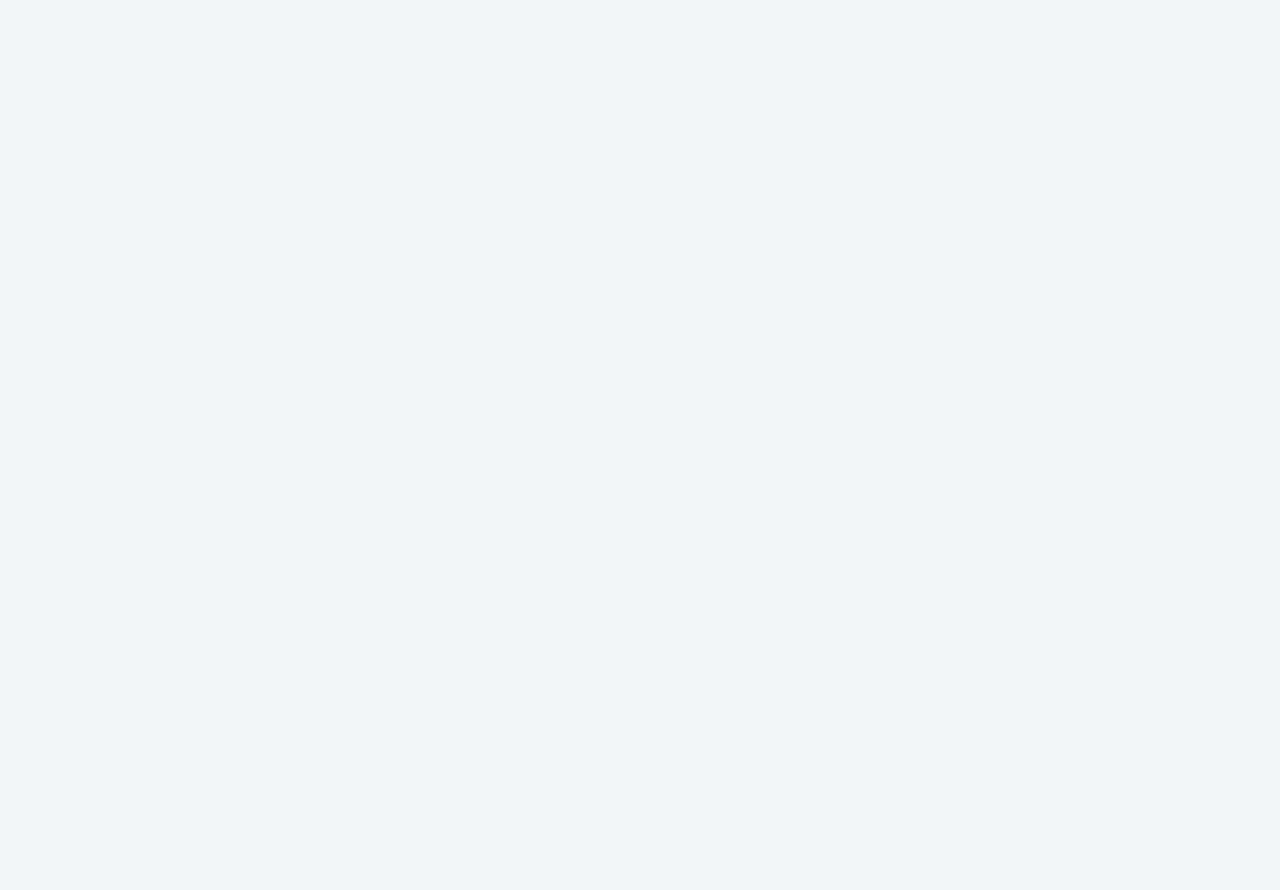
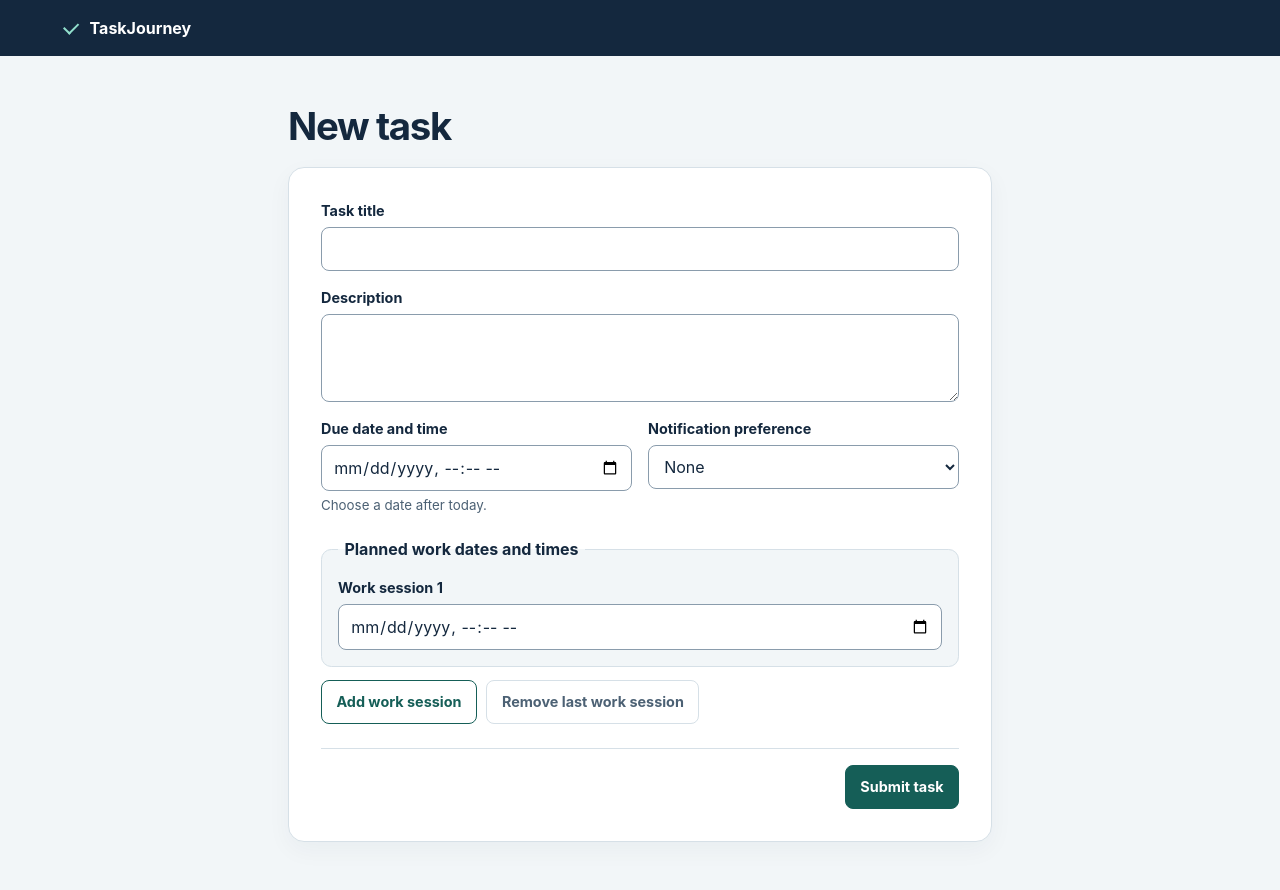
Before and after one commit to Atophis/Assignment_8, a Flask app: page /home in a window 1280 px wide. Before the commit the page is empty. Before the commit the page ends 800 px from the top, so only its background shows below. Run offline with Flask 3, Linux system fonts and the light colour scheme.

Commit message:
Change page title to 'New Task' and update form

```diff
--- a/templates/homepage.html
+++ b/templates/homepage.html
@@ -1,5 +1,115 @@
 {% extends "base.html" %}
-{% block page_title %}TaskJourney | Homepage{% endblock %}
+{% block page_title %}TaskJourney | New Task{% endblock %}
 {% block content %}
+<header class="site-header">
+    <div class="site-brand"><span class="brand-mark" aria-hidden="true"></span>TaskJourney</div>
+</header>
+<main class="task-form">
+    <h1>New task</h1>
 
+    {% if errors %}
+    <div class="form-alert" role="alert">
+        <p>Correct the following fields:</p>
+        <ul>{% for error in errors %}<li>{{ error }}</li>{% endfor %}</ul>
+    </div>
+    {% elif accepted %}
+    <section class="task-summary" aria-labelledby="submitted-task-heading">
+        <h2 id="submitted-task-heading">Submitted task</h2>
+        <dl>
+            <dt>Title</dt>
+            <dd>{{ form.get('title') }}</dd>
+            <dt>Description</dt>
+            <dd class="task-description">{{ form.get('description') }}</dd>
+            <dt>Due date and time</dt>
+            <dd><time datetime="{{ form.get('due') }}">{{ form.get('due') | replace('T', ' ') }}</time></dd>
+            <dt>Planned work dates and times</dt>
+            <dd>
+                <ol>
+                    {% for value in planned_times %}
+                    <li><time datetime="{{ value }}">{{ value | replace('T', ' ') }}</time></li>
+                    {% endfor %}
+                </ol>
+            </dd>
+            <dt>Notification preference</dt>
+            <dd>{{ form.get('notification') | capitalize }}</dd>
+        </dl>
+    </section>
+    {% endif %}
+
+    <form method="post" action="{{ url_for('insert') }}">
+        <input type="hidden" name="timezone" id="timezone" value="{{ form.get('timezone', 'UTC') }}">
+
+        <label for="title">Task title</label>
+        <input id="title" name="title" required value="{{ form.get('title', '') }}">
+
+        <label for="description">Description</label>
+        <textarea id="description" name="description" required>{{ form.get('description', '') }}</textarea>
+
+        <div class="task-options">
+            <div>
+                <label for="due">Due date and time</label>
+                <input type="datetime-local" id="due" name="due" required aria-describedby="due-help"
+                       value="{{ form.get('due', '') }}">
+                <small id="due-help">Choose a date after today.</small>
+            </div>
+            <div>
+                <label for="notification">Notification preference</label>
+                <select id="notification" name="notification" required>
+                    {% for value, label in [('none', 'None'), ('email', 'Email'), ('device', 'Device')] %}
+                    <option value="{{ value }}" {% if form.get('notification', 'none') == value %}selected{% endif %}>
+                        {{ label }}
+                    </option>
+                    {% endfor %}
+                </select>
+            </div>
+        </div>
+
+        <fieldset id="work-sessions">
+            <legend>Planned work dates and times</legend>
+            {% for value in planned_times %}
+            <label for="planned-{{ loop.index }}">Work session {{ loop.index }}</label>
+            <input type="datetime-local" id="planned-{{ loop.index }}" name="planned_time"
+                   required value="{{ value }}">
+            {% endfor %}
+        </fieldset>
+        <div class="session-actions">
+            <button type="button" id="add-session">Add work session</button>
+            <button type="button" id="remove-session" {% if planned_times|length == 1 %}disabled{% endif %}>
+                Remove last work session
+            </button>
+        </div>
+
+        <div class="form-footer">
+            <button type="submit">Submit task</button>
+        </div>
+    </form>
+</main>
+<script>
+    document.getElementById("timezone").value = Intl.DateTimeFormat().resolvedOptions().timeZone || "UTC";
+
+    const sessions = document.getElementById("work-sessions");
+    const removeSession = document.getElementById("remove-session");
+    const sessionCount = () => sessions.querySelectorAll("input").length;
+
+    document.getElementById("add-session").addEventListener("click", () => {
+        const number = sessionCount() + 1;
+        const label = document.createElement("label");
+        const input = document.createElement("input");
+        input.type = "datetime-local";
+        input.id = "planned-" + number;
+        input.name = "planned_time";
+        input.required = true;
+        label.htmlFor = input.id;
+        label.textContent = "Work session " + number;
+        sessions.append(label, input);
+        removeSession.disabled = false;
+        input.focus();
+    });
+
+    removeSession.addEventListener("click", () => {
+        sessions.lastElementChild.remove();
+        sessions.lastElementChild.remove();
+        removeSession.disabled = sessionCount() === 1;
+    });
+</script>
 {% endblock %}
```
